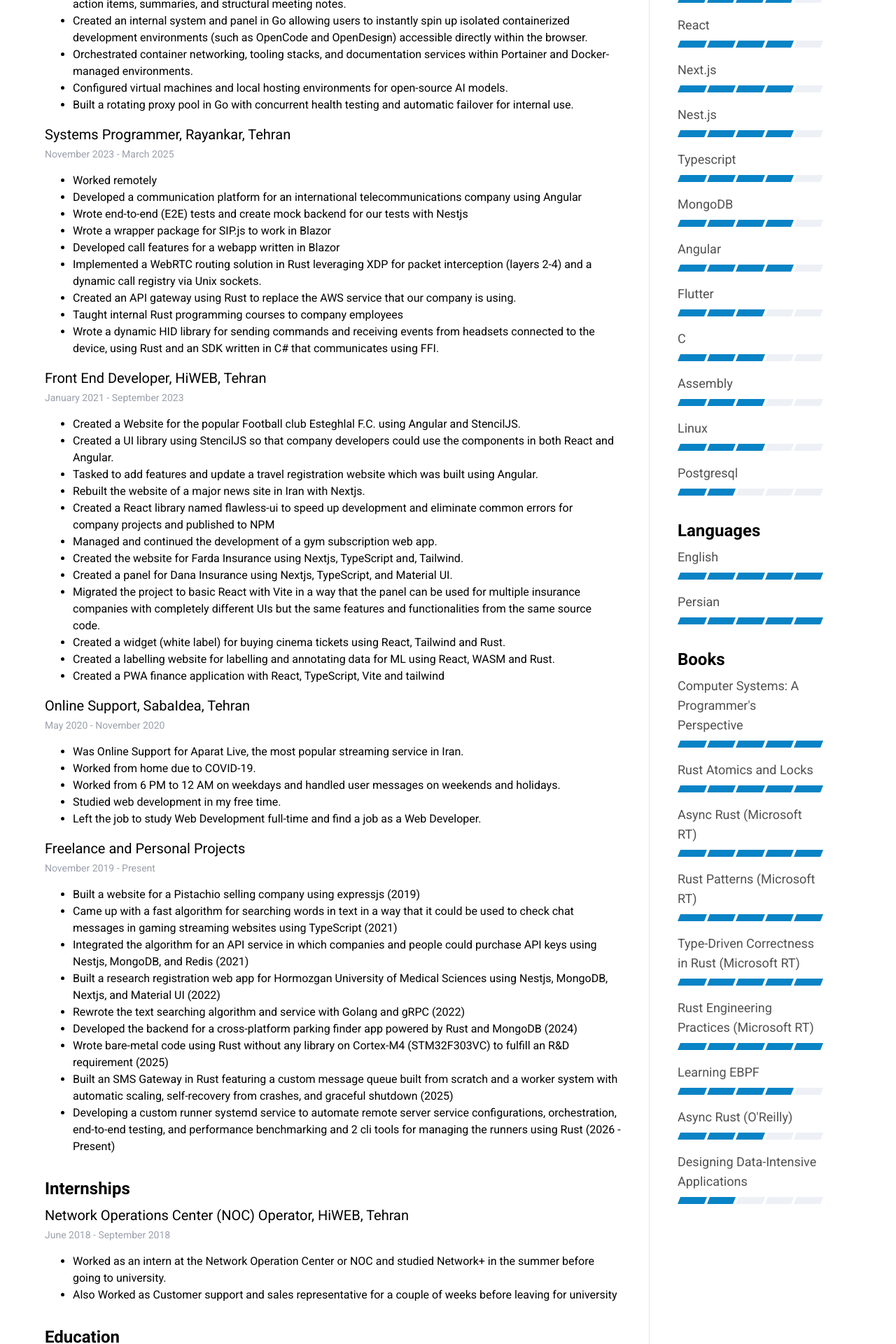
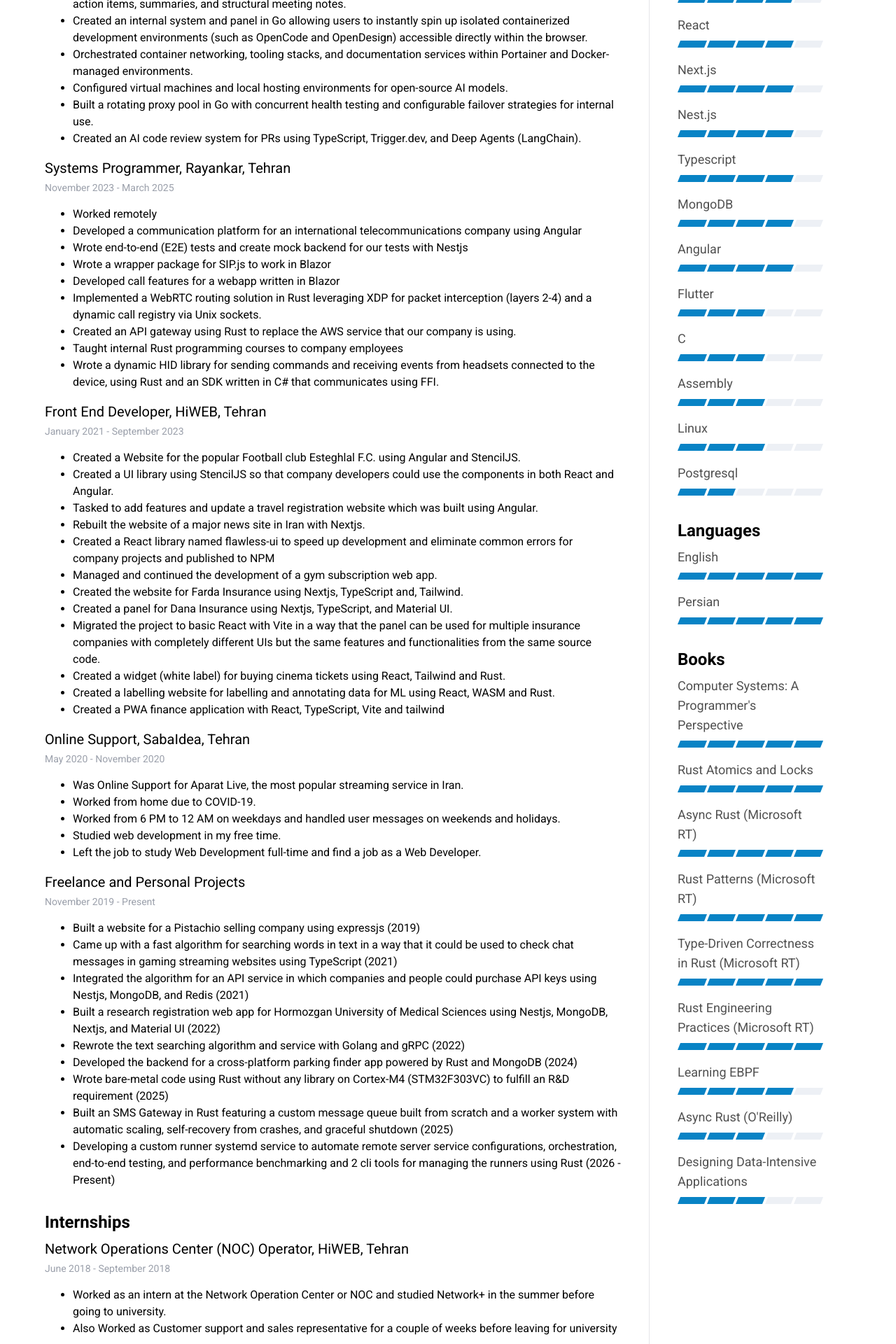
Before and after one commit to Ez-FlawLess/resume, a React (Vite) app: page / in a window 1280 px wide. Shown: the part 619-2539 px from the top of the page at 70% size. Built offline with nearby package versions, Linux system fonts and the light colour scheme.

Commit message:
add AI code review

```diff
--- a/src/App.tsx
+++ b/src/App.tsx
@@ -61,7 +61,7 @@
                                 { skill: "Rust Engineering Practices (Microsoft RT)", ability: 5 },
                                 { skill: "Learning EBPF", ability: 4 },
                                 { skill: "Async Rust (O'Reilly)", ability: 3 },
-                                { skill: "Designing Data-Intensive Applications", ability: 2 },
+                                { skill: "Designing Data-Intensive Applications", ability: 3 },
                             ]}
                         />
                     </div>
--- a/src/constants/items/info_list.constants.ts
+++ b/src/constants/items/info_list.constants.ts
@@ -14,7 +14,8 @@
                   "Created an internal system and panel in Go allowing users to instantly spin up isolated containerized development environments (such as OpenCode and OpenDesign) accessible directly within the browser.",
                   "Orchestrated container networking, tooling stacks, and documentation services within Portainer and Docker-managed environments.",
                   "Configured virtual machines and local hosting environments for open-source AI models.",
-                  "Built a rotating proxy pool in Go with concurrent health testing and automatic failover for internal use."
+                  "Built a rotating proxy pool in Go with concurrent health testing and configurable failover strategies for internal use.",
+                  "Created an AI code review system for PRs using TypeScript, Trigger.dev, and Deep Agents (LangChain)."
                 ],
             },
             {
```
